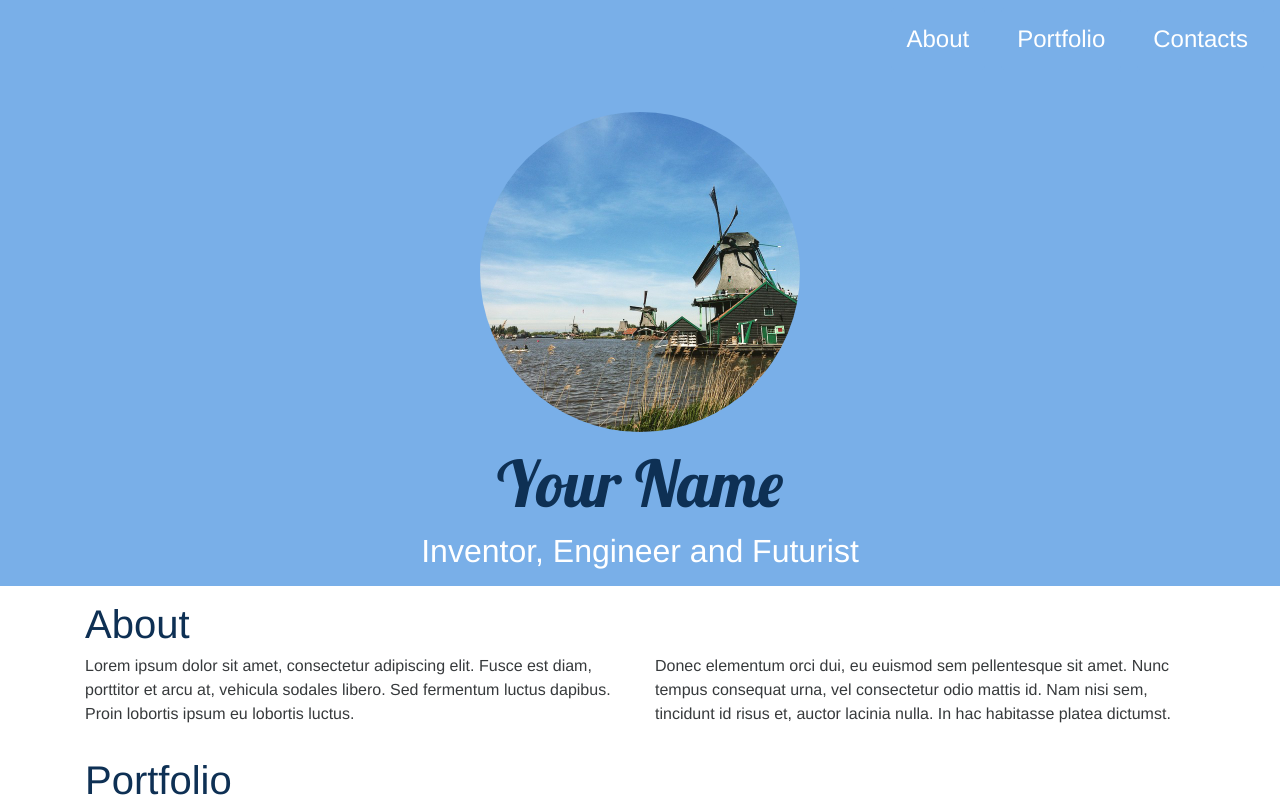
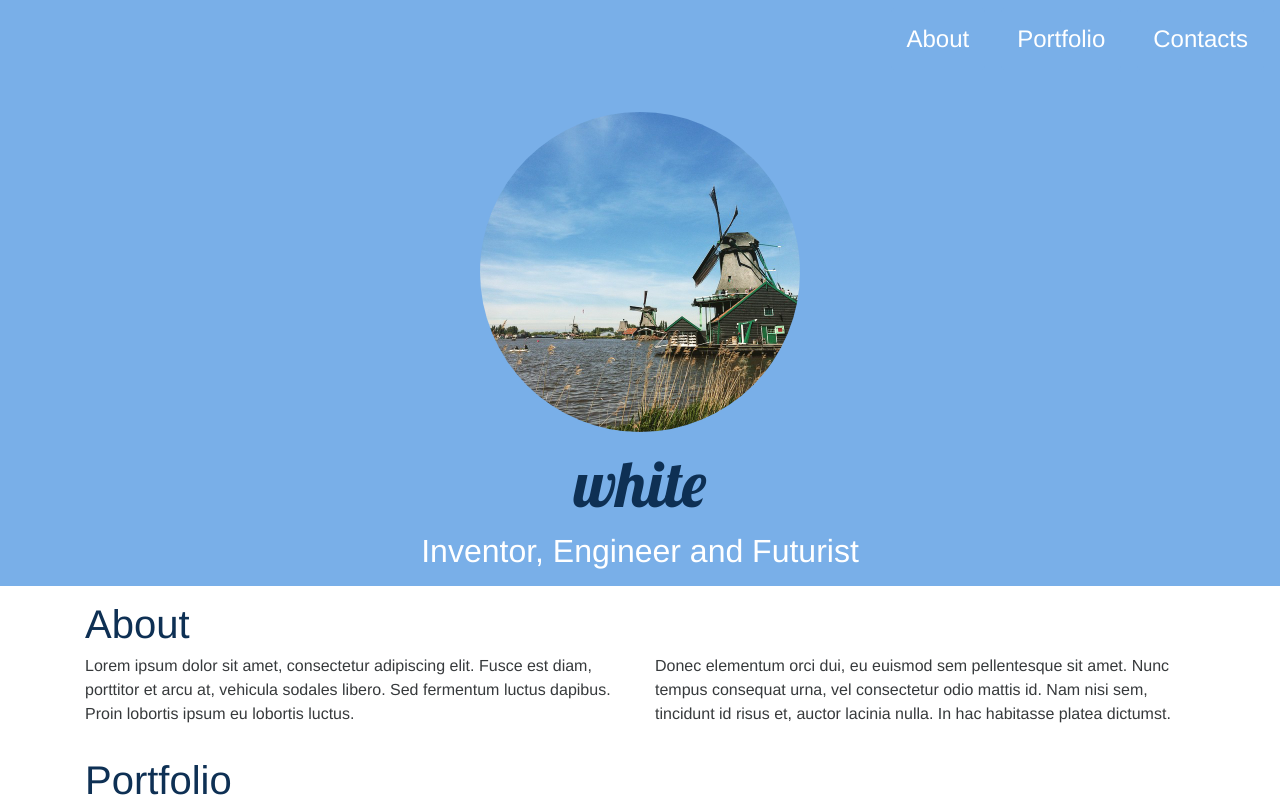
Before and after one commit to whitesunflower/pumpkin.github.io, a Jekyll site: the page built from index.md, in a window 1280 px wide and 1400 px high. Shown: the top 808 px of the window. Built offline with Jekyll 4.4.1, drawn with Linux system fonts in a browser that asks for light colours; nearby versions of some CDN libraries; our own code applies the rules of GitHub Pages for plain Markdown files; some of the changed text lies outside the part shown; grey boxes are pictures that could not be loaded.

Commit message:
Update _config.yml

```diff
--- a/_config.yml
+++ b/_config.yml
@@ -2,7 +2,7 @@
 # in the templates available like {{ site.myvariable }}.
 title: 口技破击
 email: your-email@domain.com
-brand: Your Name
+brand: white
 headline: Inventor, Engineer and Futurist
 description: > # this means to ignore newlines until "baseurl:"
   New Site
@@ -17,8 +17,8 @@ markdown: kramdown
 snapwidget: 247552
 
 # Contacts
-email: your.name@gmail.com
-phone: +1-800-555-2016
+email: white520250@gmail.com
+phone: 155-9689-3590
 
 # Tracking
 googleAnalitycsID: UA-83933844-1
```
